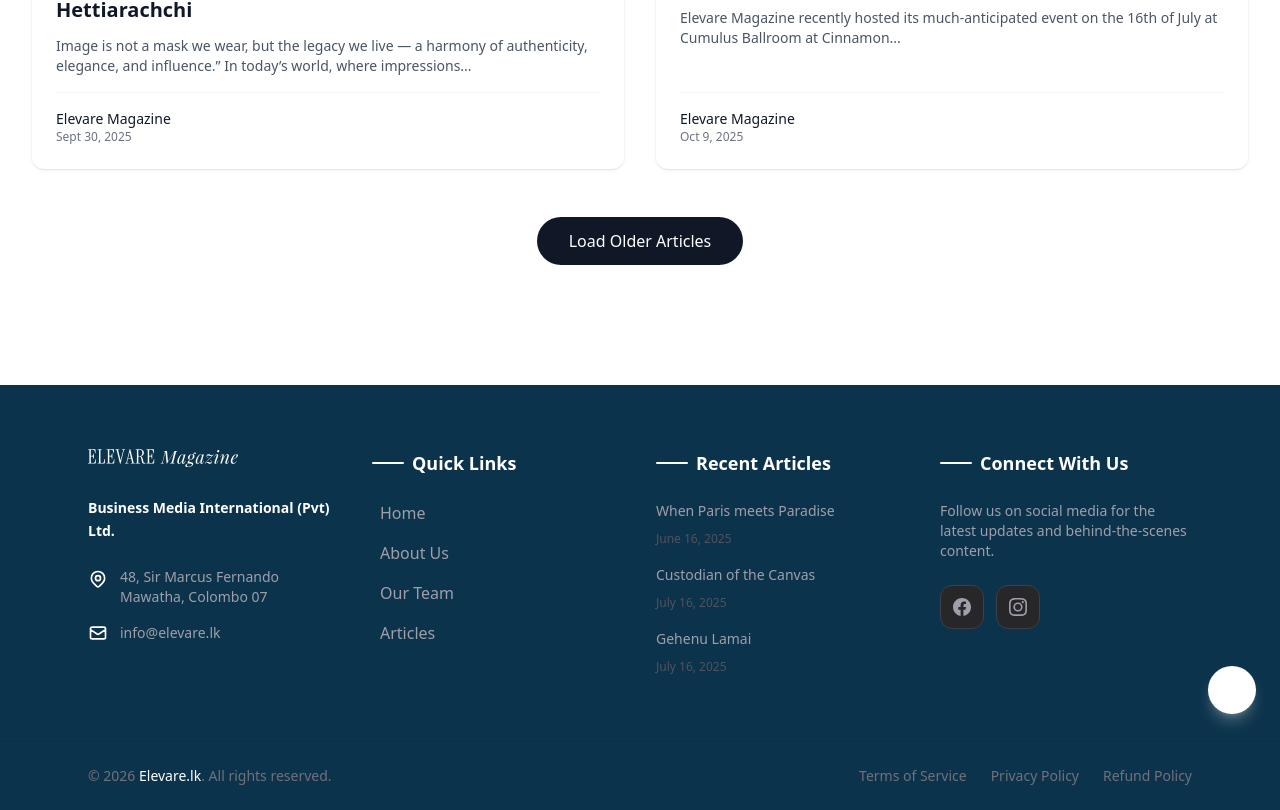
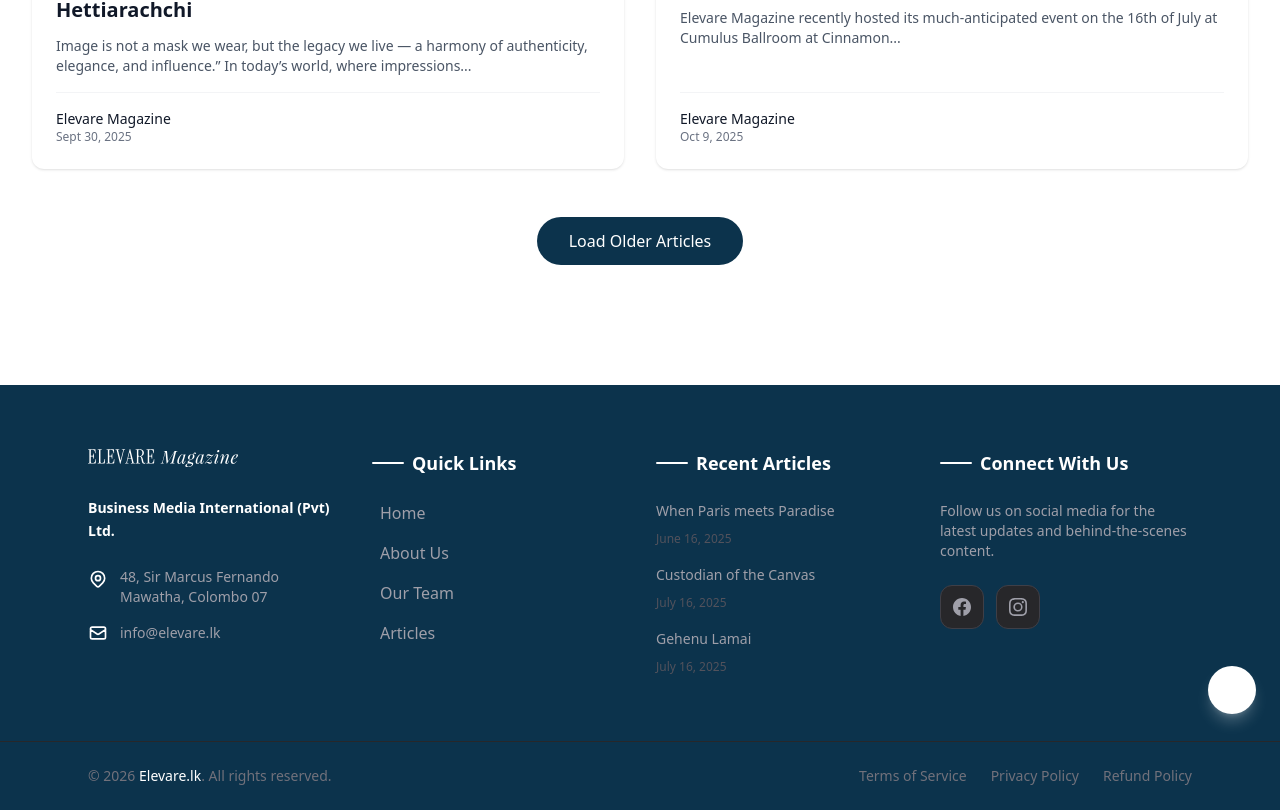
Before and after one commit to agroventures/elevare, a React (Vite) app: page /articles in a window 1280 px wide. Shown: the part 2639-3449 px from the top of the page. Built offline with nearby package versions, Linux system fonts and the light colour scheme.

Commit message:
Update Articles.jsx

```diff
--- a/src/pages/Articles.jsx
+++ b/src/pages/Articles.jsx
@@ -186,7 +186,7 @@
                 <div className="text-center mt-12">
                   <button
                     onClick={() => setVisibleCount(filteredArticles.length)}
-                    className="px-8 py-3 bg-gray-900 text-white font-medium rounded-full hover:bg-gray-800 transition-colors duration-300"
+                    className="px-8 py-3 bg-blue text-white font-medium rounded-full hover:bg-gray-800 transition-colors duration-300"
                   >
                     Load Older Articles
                   </button>
```
